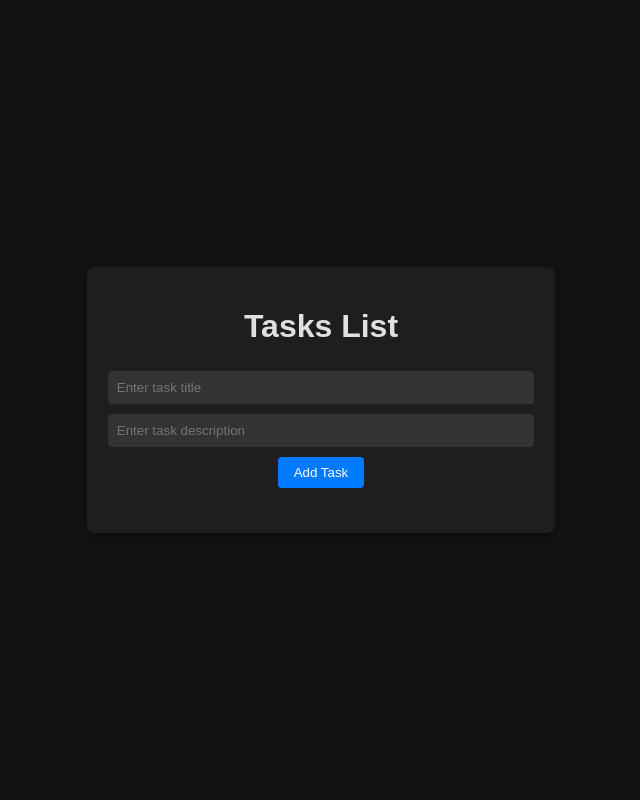
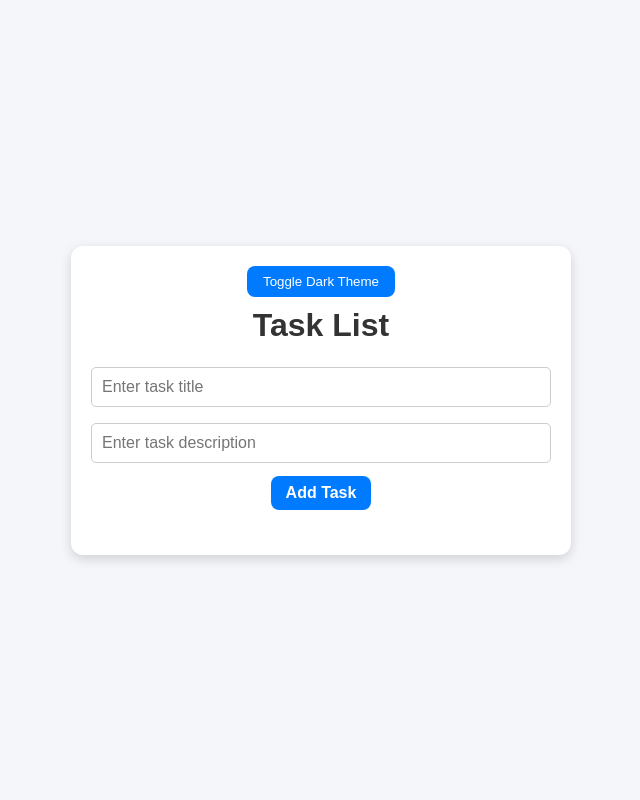
Before and after one commit to KhuramMurad/flask-app-al-nafi-project, a Flask app: page / in a window 1280 px wide. Shown: the whole page, without its empty margins (319-959 px from the left). Run offline with Flask 2, Linux system fonts and the light colour scheme; data that the repository does not hold is empty.

Commit message:
many enhancements are made, toggle dark and light mode functionaity is added

```diff
--- a/app.py
+++ b/app.py
@@ -7,10 +7,6 @@ app = Flask(__name__)
 
 # Load configuration from config.py
 app.config.from_object("config.Config")
-
-# Load configuration from environment variables for improved security
-app.config['SQLALCHEMY_DATABASE_URI'] = os.getenv("DATABASE_URL", "sqlite:///tasks.db")
-app.config['SQLALCHEMY_TRACK_MODIFICATIONS'] = False
 
 # Debug print statement to verify the database URI
 print("Database URI:", app.config["SQLALCHEMY_DATABASE_URI"])
@@ -34,11 +30,6 @@ class Task(db.Model):
 def home():
     tasks = Task.query.all()
     return render_template("tasks.html", tasks=tasks)
-
-# Root route to display tasks webpage
-@app.route("/")
-def home():
-    return render_template("tasks.html")
 
 # GET route to retrieve all tasks (API endpoint)
 @app.route("/tasks", methods=["GET"])
@@ -87,41 +78,3 @@ def create_tables():
 # Run the Flask application
 if __name__ == "__main__":
     app.run(host="0.0.0.0")
-
-# POST route to create a new task
-@app.route("/tasks", methods=["POST"])
-def create_task():
-    data = request.get_json()
-    title = data.get("title")
-    description = data.get("description", "")
-
-    if not title:
-        return jsonify({"error": "Title is required"}), 400
-
-    new_task = Task(title=title, description=description)
-    db.session.add(new_task)
-    db.session.commit()
-    return jsonify(new_task.to_dict()), 201
-
-# PUT route to update a task
-@app.route("/tasks/<int:task_id>", methods=["PUT"])
-def update_task(task_id):
-    task = Task.query.get_or_404(task_id)
-    data = request.get_json()
-    task.title = data.get("title", task.title)
-    task.description = data.get("description", task.description)
-    db.session.commit()
-    return jsonify(task.to_dict()), 200
-
-# DELETE route to delete a task
-@app.route("/tasks/<int:task_id>", methods=["DELETE"])
-def delete_task(task_id):
-    task = Task.query.get_or_404(task_id)
-    db.session.delete(task)
-    db.session.commit()
-    return jsonify({"message": "Task deleted"}), 200
-
-# Run the app only if executed directly (useful for debugging)
-if __name__ == "__main__":
-    db.create_all()  # Create tables if they don't exist
-    app.run(host="0.0.0.0", port=5000, debug=True)
--- a/config.py
+++ b/config.py
@@ -3,4 +3,3 @@ import os
 class Config:
     SQLALCHEMY_DATABASE_URI = os.getenv("DATABASE_URL", "postgresql://user:password@db:5432/todo_db")
     SQLALCHEMY_TRACK_MODIFICATIONS = False
-    DEBUG = os.getenv("DEBUG", "False").lower() in ("true", "1", "yes")
--- a/templates/tasks.html
+++ b/templates/tasks.html
@@ -3,161 +3,205 @@
 <head>
     <meta charset="UTF-8">
     <meta name="viewport" content="width=device-width, initial-scale=1.0">
-    <title>Tasks List</title>
+    <title>Task Manager</title>
+    <link rel="stylesheet" href="https://cdnjs.cloudflare.com/ajax/libs/font-awesome/6.0.0-beta3/css/all.min.css">
     <style>
-        /* Dark Theme Styling */
-        body, html {
+        /* Base Styling */
+        * {
+            margin: 0;
+            padding: 0;
+            box-sizing: border-box;
+            font-family: Arial, sans-serif;
+            transition: background-color 0.3s, color 0.3s;
+        }
+
+        body {
             display: flex;
+            justify-content: center;
             align-items: center;
-            justify-content: center;
-            height: 100%;
-            margin: 0;
-            font-family: Arial, sans-serif;
+            height: 100vh;
+            background-color: #f4f6f9;
+            color: #333;
+            transition: background-color 0.3s ease, color 0.3s ease;
+        }
+
+        /* Container Styling */
+        .container {
+            width: 100%;
+            max-width: 500px;
+            padding: 20px;
+            border-radius: 12px;
+            background-color: #fff;
+            box-shadow: 0 4px 12px rgba(0, 0, 0, 0.15);
+            text-align: center;
+            transition: background-color 0.3s ease, color 0.3s ease;
+        }
+
+        /* Header Styling */
+        h2 {
+            font-size: 2em;
+            margin-bottom: 15px;
+        }
+
+        /* Button Styling */
+        .btn {
+            display: inline-block;
+            padding: 8px 15px;
+            margin: 5px 2px;
+            font-size: 1em;
+            font-weight: bold;
+            color: #fff;
+            background-color: #007bff;
+            border: none;
+            border-radius: 8px;
+            cursor: pointer;
+            transition: background-color 0.2s ease;
+        }
+
+        .btn:hover {
+            background-color: #0056b3;
+        }
+
+        .btn.edit {
+            background-color: #4CAF50;
+        }
+
+        .btn.delete {
+            background-color: #ff5c5c;
+        }
+
+        .btn.delete:hover {
+            background-color: #e60000;
+        }
+
+        /* Form Styling */
+        input[type="text"] {
+            width: 100%;
+            padding: 10px;
+            margin: 8px 0;
+            border: 1px solid #ccc;
+            border-radius: 5px;
+            font-size: 1em;
+        }
+
+        .task-list {
+            margin-top: 20px;
+        }
+
+        .task-item {
+            display: flex;
+            justify-content: space-between;
+            align-items: center;
+            padding: 12px;
+            margin-bottom: 10px;
+            border-radius: 8px;
+            background-color: #f9f9f9;
+            box-shadow: 0 2px 6px rgba(0, 0, 0, 0.1);
+            transition: background-color 0.3s ease;
+        }
+
+        /* Toggle Button */
+        .toggle-btn {
+            display: inline-block;
+            margin-bottom: 10px;
+            padding: 8px 16px;
+            border: none;
+            background-color: #007bff;
+            color: #fff;
+            border-radius: 8px;
+            cursor: pointer;
+            transition: background-color 0.2s ease;
+        }
+
+        /* Dark Theme Styles */
+        .dark-mode {
             background-color: #121212;
             color: #e0e0e0;
         }
 
-        .container {
-            text-align: center;
-            width: 80%;
-            max-width: 500px;
-            margin: auto;
-            padding: 20px;
-            box-shadow: 0 4px 8px rgba(0, 0, 0, 0.3);
-            border-radius: 8px;
+        .dark-mode .container {
             background-color: #1e1e1e;
-        }
-
-        input[type="text"] {
-            padding: 8px;
-            margin: 5px 0;
-            width: calc(100% - 20px);
-            border-radius: 4px;
-            border: 1px solid #333;
-            background-color: #333;
             color: #e0e0e0;
         }
 
-        button {
-            padding: 8px 16px;
-            margin: 5px;
-            border: none;
-            border-radius: 4px;
-            cursor: pointer;
-            background-color: #007bff;
-            color: white;
+        .dark-mode .task-item {
+            background-color: #2a2a2a;
+            color: #e0e0e0;
         }
 
-        button:hover {
-            background-color: #0056b3;
+        .dark-mode .btn {
+            background-color: #4a90e2;
         }
 
-        ul {
-            list-style-type: none;
-            padding: 0;
-            margin-top: 20px;
-            text-align: left;
+        .dark-mode .btn.delete {
+            background-color: #ff6b6b;
         }
 
-        li {
-            padding: 10px 0;
-            display: flex;
-            justify-content: space-between;
-            align-items: center;
-            border-bottom: 1px solid #333;
-        }
-
-        li strong {
-            margin-right: 10px;
-        }
-
-        .warning {
-            color: #ff6b6b;
-            font-size: 0.9em;
-            margin-top: 5px;
+        .dark-mode .toggle-btn {
+            background-color: #4a90e2;
         }
     </style>
+</head>
+<body>
+    <div class="container">
+        <button id="theme-toggle" class="toggle-btn">Toggle Dark Theme</button>
+        <h2>Task List</h2>
+        <form id="task-form" onsubmit="addTask(); return false;">
+            <input type="text" id="task-title" placeholder="Enter task title" required>
+            <input type="text" id="task-desc" placeholder="Enter task description">
+            <button type="submit" class="btn">Add Task</button>
+        </form>
+        <div id="tasks" class="task-list"></div>
+    </div>
+
     <script>
-        async function listTasks() {
-            const response = await fetch('/tasks');
-            const tasks = await response.json();
-            const taskList = document.getElementById('task-list');
-            taskList.innerHTML = '';
-            tasks.forEach(task => {
-                const listItem = document.createElement('li');
-                listItem.innerHTML = `<span><strong>${task.title}</strong>: ${task.description}</span>
-                                      <div>
-                                          <button onclick="editTask(${task.id}, '${task.title}', '${task.description}')">Edit</button>
-                                          <button onclick="deleteTask(${task.id})">Delete</button>
-                                      </div>`;
-                taskList.appendChild(listItem);
-            });
-        }
+        let darkMode = false;
+        const toggleButton = document.getElementById('theme-toggle');
+        const container = document.querySelector('.container');
 
-        async function addTask() {
-            const title = document.getElementById('task-title').value.trim();
-            const description = document.getElementById('task-desc').value.trim();
-            const warning = document.getElementById('warning-message');
+        toggleButton.addEventListener('click', () => {
+            darkMode = !darkMode;
+            document.body.classList.toggle('dark-mode', darkMode);
+        });
 
-            if (title === "" || description === "") {
-                warning.textContent = "Please fill out both the title and description.";
+        function addTask() {
+            const title = document.getElementById('task-title').value;
+            const desc = document.getElementById('task-desc').value;
+            if (title === '') {
+                alert('Please enter a task title');
                 return;
             }
 
-            warning.textContent = "";
-            await fetch('/tasks', {
-                method: 'POST',
-                headers: { 'Content-Type': 'application/json' },
-                body: JSON.stringify({ title, description })
-            });
+            const taskItem = document.createElement('div');
+            taskItem.classList.add('task-item');
+            taskItem.innerHTML = `
+                <div class="task-content">
+                    <strong>${title}</strong><br>
+                    <small>${desc}</small>
+                </div>
+                <div class="task-actions">
+                    <button class="btn edit" onclick="editTask(this)">Edit</button>
+                    <button class="btn delete" onclick="deleteTask(this)">Delete</button>
+                </div>
+            `;
+            document.getElementById('tasks').appendChild(taskItem);
+
             document.getElementById('task-title').value = '';
             document.getElementById('task-desc').value = '';
-            listTasks();
         }
 
-        function editTask(id, title, description) {
-            document.getElementById('task-id').value = id;
-            document.getElementById('task-title').value = title;
-            document.getElementById('task-desc').value = description;
-            document.getElementById('update-task').style.display = 'inline';
-            document.getElementById('add-task').style.display = 'none';
+        function deleteTask(element) {
+            element.parentElement.parentElement.remove();
         }
 
-        async function updateTask() {
-            const id = document.getElementById('task-id').value;
-            const title = document.getElementById('task-title').value;
-            const description = document.getElementById('task-desc').value;
-            await fetch(`/tasks/${id}`, {
-                method: 'PUT',
-                headers: { 'Content-Type': 'application/json' },
-                body: JSON.stringify({ title, description })
-            });
-            document.getElementById('task-id').value = '';
-            document.getElementById('task-title').value = '';
-            document.getElementById('task-desc').value = '';
-            document.getElementById('update-task').style.display = 'none';
-            document.getElementById('add-task').style.display = 'inline';
-            listTasks();
+        function editTask(element) {
+            const taskItem = element.parentElement.parentElement;
+            const title = prompt("Edit Task Title:", taskItem.querySelector(".task-content strong").innerText);
+            const desc = prompt("Edit Task Description:", taskItem.querySelector(".task-content small").innerText);
+
+            if (title !== null) taskItem.querySelector(".task-content strong").innerText = title;
+            if (desc !== null) taskItem.querySelector(".task-content small").innerText = desc;
         }
-
-        async function deleteTask(id) {
-            await fetch(`/tasks/${id}`, { method: 'DELETE' });
-            listTasks();
-        }
-
-        window.onload = listTasks;
     </script>
-</head>
-<body>
-    <div class="container">
-        <h1>Tasks List</h1>
-        <input type="hidden" id="task-id">
-        <input type="text" id="task-title" placeholder="Enter task title">
-        <input type="text" id="task-desc" placeholder="Enter task description">
-        <button id="add-task" onclick="addTask()">Add Task</button>
-        <button id="update-task" onclick="updateTask()" style="display:none;">Update Task</button>
-        <div id="warning-message" class="warning"></div>
-        <ul id="task-list"></ul>
-    </div>
 </body>
 </html>
```
Also changed, not shown: docker-compose.yml (+1 -19 lines), README.md, 1 other file.
